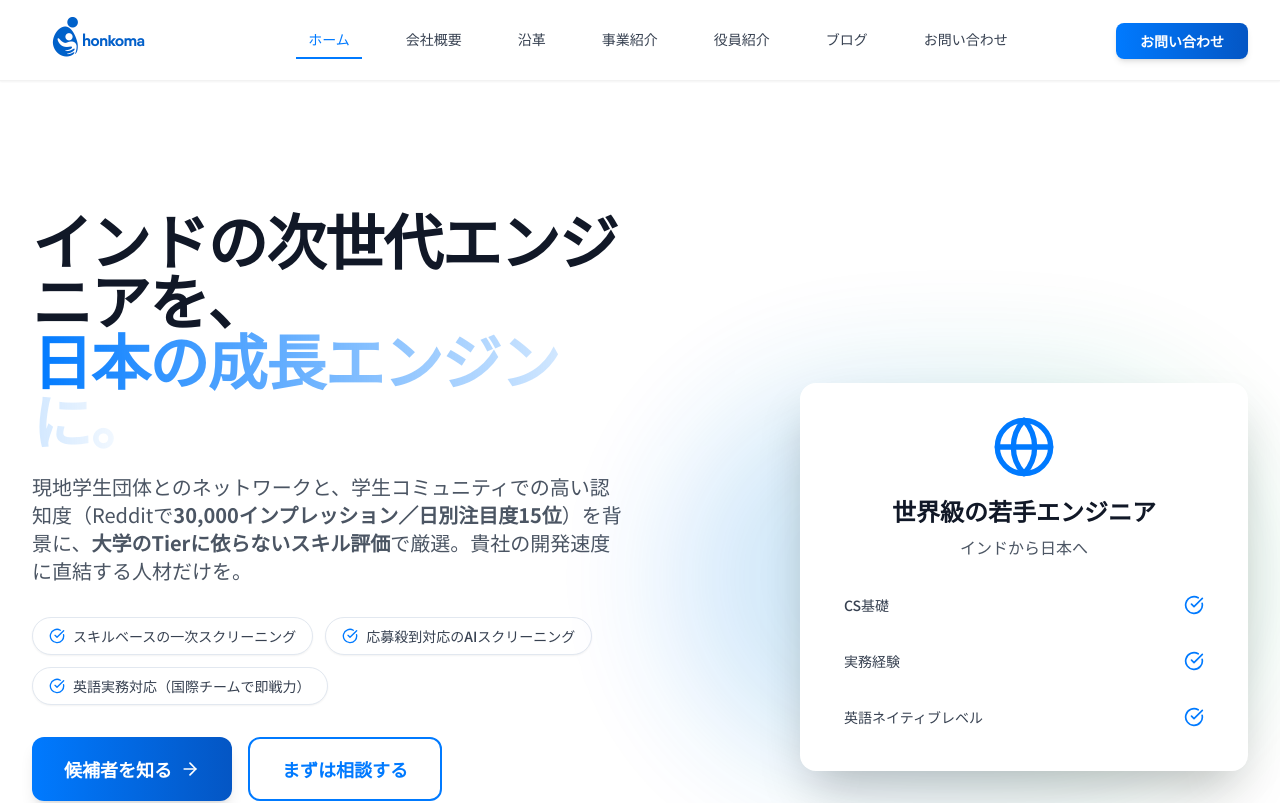
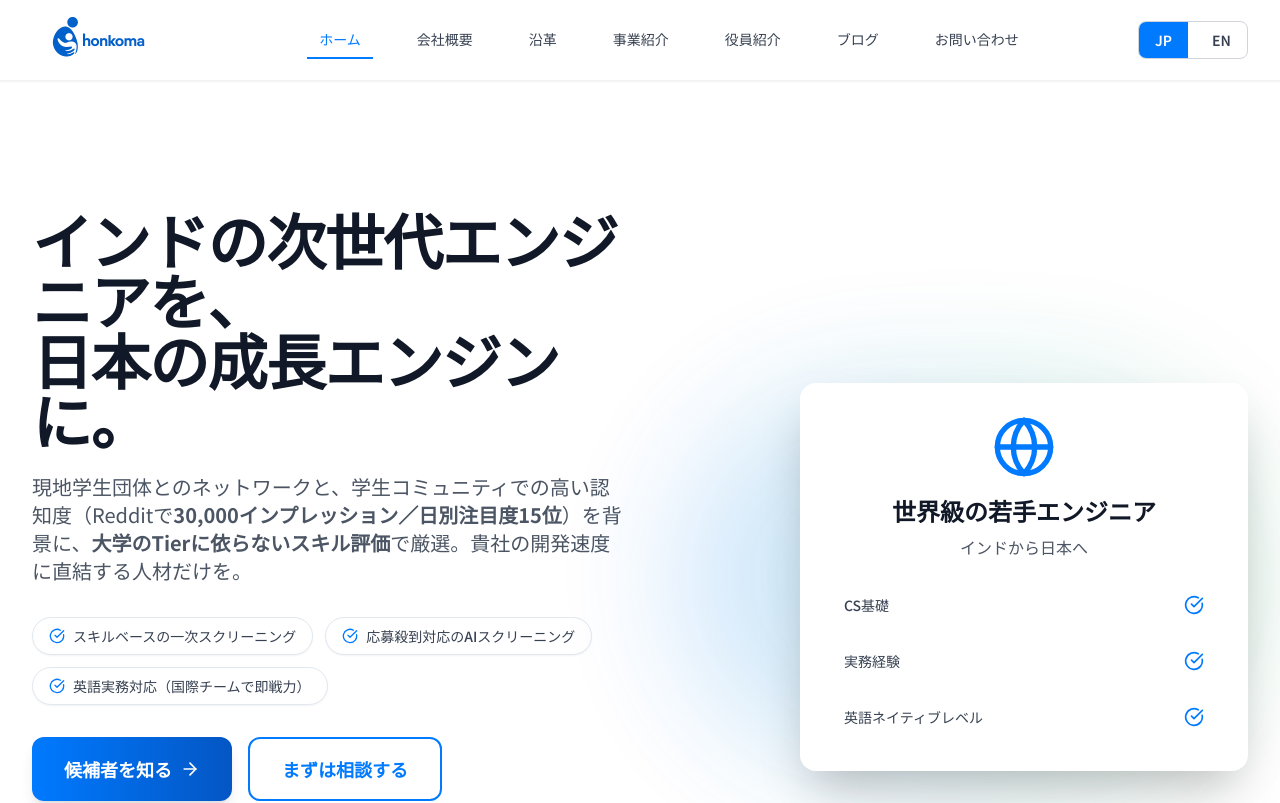
Before and after one commit to MaururuTakumi/qucikcliplp, a React (Vite) app: page / in a window 1280 px wide. Shown: the top 803 px of the page. Built offline with nearby package versions, Linux system fonts and the light colour scheme; what marked-highlight would draw is missing.

Commit message:
add language switch

```diff
--- a/src/components/Layout/Header.tsx
+++ b/src/components/Layout/Header.tsx
@@ -57,14 +57,21 @@ const Header: React.FC = () => {
             </div>
           </div>
 
-          {/* CTA Button */}
-          <div className="hidden md:block">
-            <Link
-              to="/contact"
-              className="bg-gradient-to-r from-primary-600 to-primary-700 text-white px-6 py-2 rounded-lg text-sm font-semibold hover:from-primary-700 hover:to-primary-800 transition-all duration-300 shadow-md hover:shadow-lg"
+          {/* Language Switcher */}
+          <div className="hidden md:flex items-center space-x-2 border border-gray-300 rounded-lg overflow-hidden">
+            <button
+              className="px-4 py-2 text-sm font-semibold bg-primary-600 text-white cursor-default"
             >
-              お問い合わせ
-            </Link>
+              JP
+            </button>
+            <a
+              href="https://bmp-lp.vercel.app/"
+              target="_blank"
+              rel="noopener noreferrer"
+              className="px-4 py-2 text-sm font-semibold text-gray-700 hover:bg-gray-100 transition-colors duration-200"
+            >
+              EN
+            </a>
           </div>
 
           {/* Mobile menu button */}
@@ -101,14 +108,22 @@ const Header: React.FC = () => {
                   {item.name}
                 </Link>
               ))}
-              <div className="pt-4 pb-2">
-                <Link
-                  to="/contact"
-                  onClick={() => setIsMenuOpen(false)}
-                  className="block w-full bg-gradient-to-r from-primary-600 to-primary-700 text-white px-6 py-3 rounded-lg text-center font-semibold hover:from-primary-700 hover:to-primary-800 transition-all duration-300"
-                >
-                  お問い合わせ
-                </Link>
+              <div className="pt-4 pb-2 px-2">
+                <div className="flex items-center space-x-2 border border-gray-300 rounded-lg overflow-hidden">
+                  <button
+                    className="flex-1 px-4 py-3 text-base font-semibold bg-primary-600 text-white cursor-default text-center"
+                  >
+                    JP
+                  </button>
+                  <a
+                    href="https://bmp-lp.vercel.app/"
+                    target="_blank"
+                    rel="noopener noreferrer"
+                    className="flex-1 px-4 py-3 text-base font-semibold text-gray-700 hover:bg-gray-100 transition-colors duration-200 text-center"
+                  >
+                    EN
+                  </a>
+                </div>
               </div>
             </div>
           </div>
--- a/src/pages/HomePage.tsx
+++ b/src/pages/HomePage.tsx
@@ -66,7 +66,7 @@ const HomePage: React.FC = () => {
               <div className="space-y-6">
                 <h1 className="text-4xl sm:text-5xl lg:text-6xl font-extrabold leading-tight tracking-tight text-gray-900">
                   インドの次世代エンジニアを、<br />
-                  <span className="bg-gradient-to-r from-primary-600 to-primary-800 bg-clip-text text-transparent">
+                  <span className="bg-gradient-to-r">
                     日本の成長エンジンに。
                   </span>
                 </h1>
@@ -258,7 +258,7 @@ const HomePage: React.FC = () => {
             ハイレベルな技術力を持つ外国人エンジニアの採用に<br />
             ご関心があれば、まずはご相談ください。
           </h2>
-          <p className="text-xl text-primary-100 mb-8 leading-relaxed">
+          <p className="text-xl text-white mb-8 leading-relaxed opacity-95">
             候補者サンプルのご提示や、AIスクリーニングのデモも可能です。<br />
             貴社の課題に合わせて、最適なご提案をさせていただきます。
           </p>
--- a/src/pages/ProductPage.tsx
+++ b/src/pages/ProductPage.tsx
@@ -123,8 +123,8 @@ const ProductPage: React.FC = () => {
             日本のプロダクト開発に、<br />
             世界級の若手エンジニアを。
           </h1>
-          <p className="text-xl md:text-2xl text-primary-100 mb-8 max-w-3xl mx-auto leading-relaxed">
-            インドの優秀な新卒エンジニアが持つ、<strong className="text-white">CS基礎・実務経験・英語力</strong>を、<br />
+          <p className="text-xl md:text-2xl text-white mb-8 max-w-3xl mx-auto leading-relaxed opacity-95">
+            インドの優秀な新卒エンジニアが持つ、<strong className="text-yellow-200">CS基礎・実務経験・英語力</strong>を、<br />
             日本のものづくりに接続します。
           </p>
           <div className="flex flex-col sm:flex-row gap-4 justify-center">
@@ -443,7 +443,7 @@ const ProductPage: React.FC = () => {
             ハイレベルな技術力を持つ外国人エンジニアの採用に<br />
             ご関心があれば、まずはご相談ください。
           </h2>
-          <p className="text-xl text-primary-100 mb-8 leading-relaxed">
+          <p className="text-xl text-white mb-8 leading-relaxed opacity-95">
             候補者サンプルのご提示や、AIスクリーニングのデモも可能です。<br />
             貴社の課題に合わせて、最適なご提案をさせていただきます。
           </p>
```
